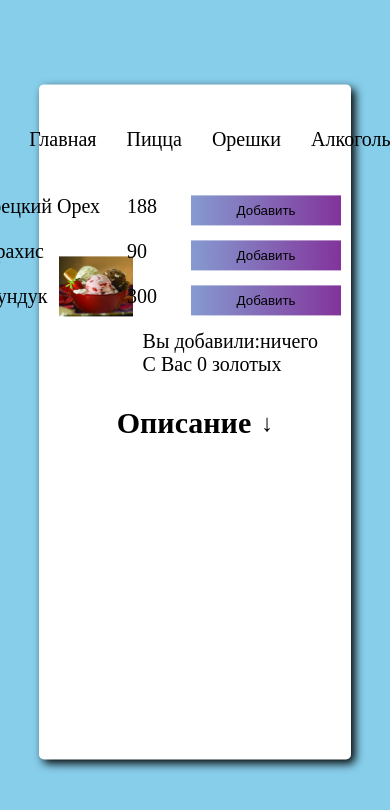
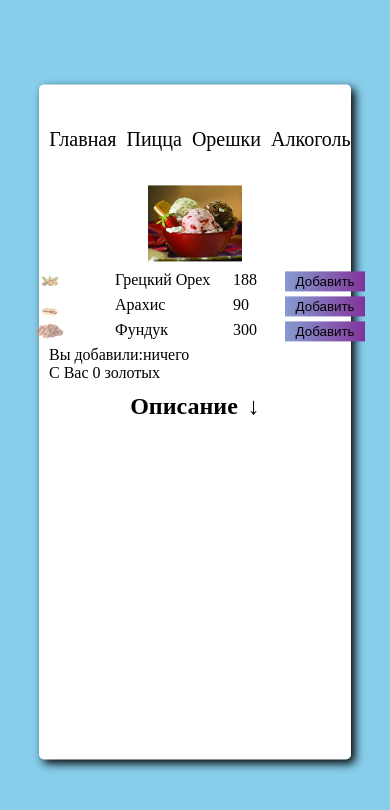
Before and after one commit to pylsar/myReactVillainShop, a React (Create React App) app: page /nutts in a window 390 px wide. Shown: the top 810 px of the page. Built offline with nearby package versions, Linux system fonts and the light colour scheme.

Commit message:
adaptive design

```diff
--- a/src/components/Btn/Btn.scss
+++ b/src/components/Btn/Btn.scss
@@ -8,3 +8,27 @@
         cursor: pointer;
     }
 }
+
+@media screen and (max-width: 850px) {
+   .btn {
+       & button {
+           width: 110px;
+       }
+   }
+}
+
+@media screen and (max-width: 768px) {
+    .btn {
+        & button {
+            height: 20px;
+        }
+    }
+}
+
+@media screen and (max-width: 600px) {
+    .btn {
+        & button {
+            width: 80px;
+        }
+    }
+}
--- a/src/components/Buy/Buy.scss
+++ b/src/components/Buy/Buy.scss
@@ -15,3 +15,15 @@
         width: 30%;
     }
 }
+
+@media screen and (max-width: 768px) {
+    .buy {
+        height: 20px;
+        font-size: 16px;
+    }
+}
+@media screen and (max-width: 600px) {
+    .buy {
+        width: 180px;
+    }
+}
--- a/src/components/Description/Description.scss
+++ b/src/components/Description/Description.scss
@@ -21,3 +21,12 @@
 p{
     padding: 20px;
 }
+
+@media screen and (max-width: 768px) {
+    .description {
+        font-size: 16px;
+        & h2 {
+            margin: 0;
+        }
+    }
+}
--- a/src/components/Header/Header.scss
+++ b/src/components/Header/Header.scss
@@ -22,3 +22,14 @@
         }
     }
 }
+
+
+@media screen and (max-width: 720px) {
+    .header {
+        & ul{
+            & li {
+                margin-left: 10px;
+            }
+        }
+    }
+}
--- a/src/components/Pages/Pages.scss
+++ b/src/components/Pages/Pages.scss
@@ -42,3 +42,42 @@
         }
     }
 }
+
+
+@media screen and (max-width: 960px) {
+    .pages {
+       &__box{
+           &__right{
+               align-items: flex-start;
+           }
+       }
+    }
+}
+
+@media screen and (max-width: 768px) {
+    .pages {
+       &__box{
+           flex-direction: column;
+           &__left {
+               margin: 0 auto;
+           }
+           &__right {
+               margin: 0 auto;
+               width: 100%;
+               display: flex;
+               justify-content: center;
+               align-items: center;
+           }
+           &__item {
+               margin-bottom: 5px;
+               height: 20px;
+               &__pic {
+                   height: 20px;
+               }
+           }
+           &__result {
+               font-size: 16px;
+           }
+       }
+    }
+}
```
Also changed, not shown: 1 other file (tests, documents, lock files or other folders).
